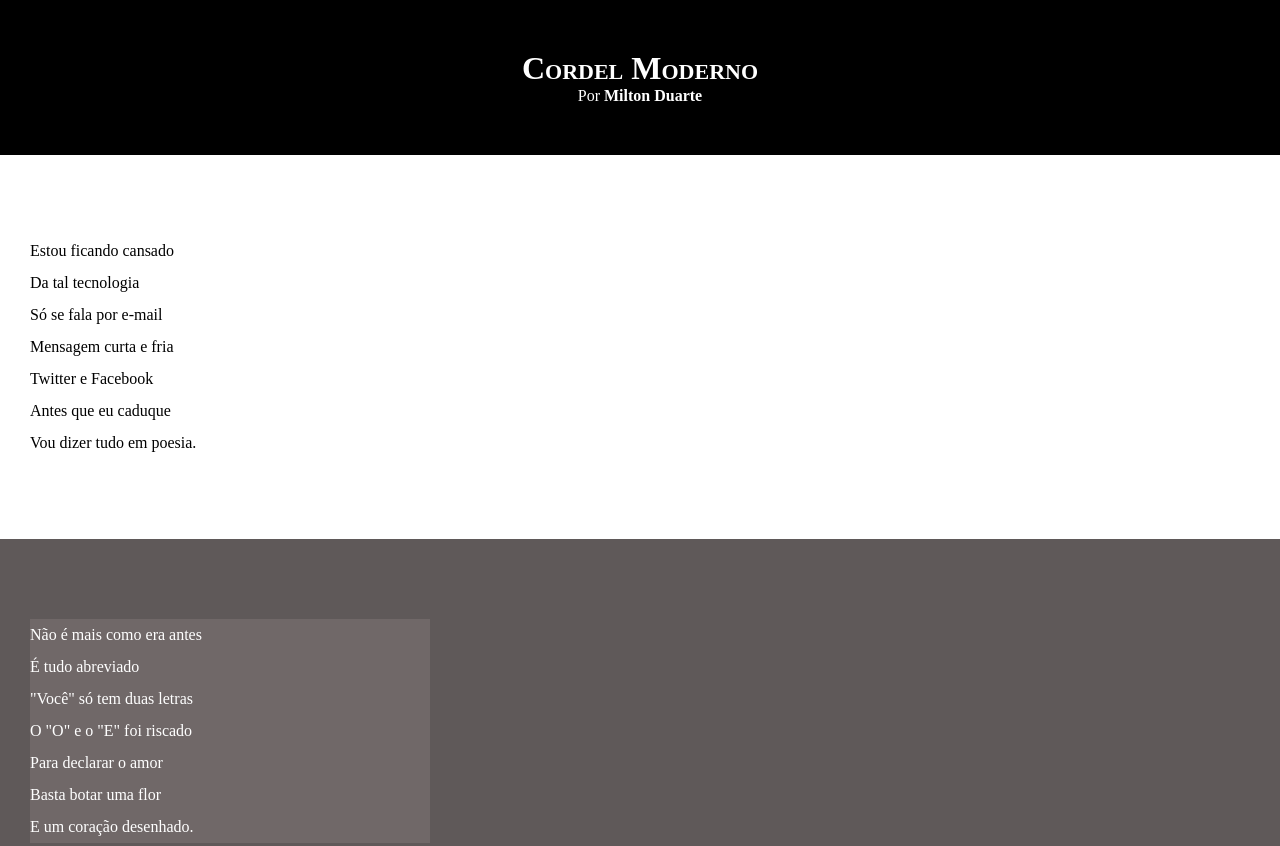
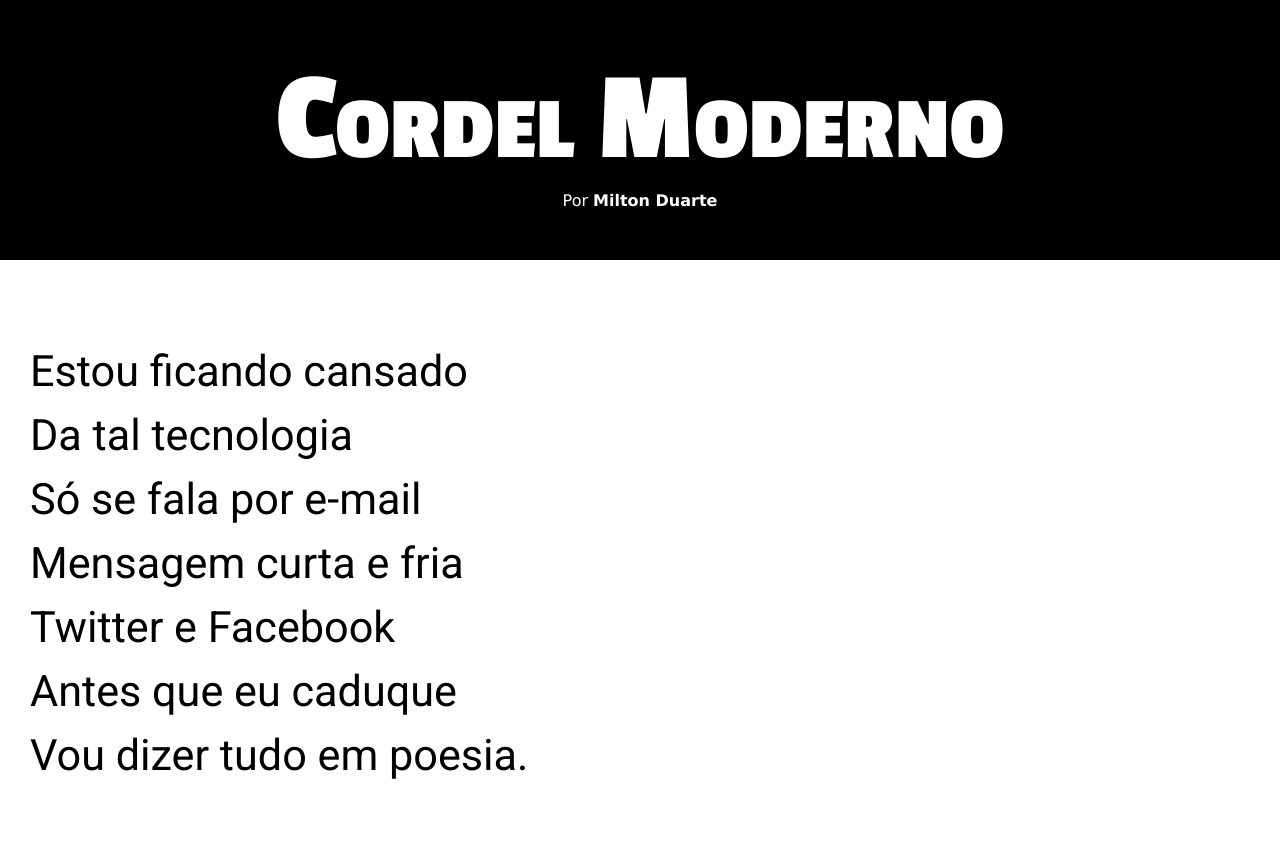
Before and after one commit to HelderAsao/Exercicios, a plain HTML site: page d012/index.html in a window 1280 px wide. Shown: the top 846 px of the page. Drawn offline with Linux system fonts and the light colour scheme.

Commit message:
atualizacao de estilos desafio 12

```diff
--- a/d012/estilo/style.css
+++ b/d012/estilo/style.css
@@ -1,13 +1,22 @@
 @charset "UTF-8";
 
+@import url('https://fonts.googleapis.com/css2?family=Passion+One:wght@400;700;900&display=swap');
+@import url('https://fonts.googleapis.com/css2?family=Roboto:ital,wght@0,100..900;1,100..900&display=swap');
+:root{
+    --font1: Verdana, Geneva, Tahoma, sans-serif;
+    --font2: "Passion One", serif;
+    --font3:  "Roboto", serif;
+}
 * {
     padding: 0;
     margin: 0;
     box-sizing: border-box;
+
 }
 
 html,
 body {
+    font-family: var(--font1);
     min-height: 100vh;
     background-color: darkgrey;
 }
@@ -22,7 +31,9 @@ header>h1 {
     padding-top: 50px;
     color: white;
     font-variant: small-caps;
-    text-transform: ;
+    font-family: var(--font2);
+    font-size: 10vw;
+
 }
 
 header>p {
@@ -45,8 +56,10 @@ section{
 
     padding-top: 10vh;
     padding-bottom:10vh;
-    line-height: 2rem;
+    line-height: 3rem;
     padding-left: 30px;
+    font-family: var(--font3);
+    font-size: 2rem;
 }
 
 section.normal{
@@ -60,8 +73,10 @@ section.imagem{
 }
 
 section.imagem>p{
-    width: 400px;
+
     background-color: rgb(112, 104, 104);
+    display: inline-block;
+    padding: 5px;
 }
 
 footer{
@@ -71,3 +86,19 @@ footer{
     color: white;
     padding: 10px;
 }
+
+
+
+@media(min-width:1100px){
+
+    section{
+
+    padding-top: 10vh;
+    padding-bottom:10vh;
+    line-height: 4rem;
+    padding-left: 30px;
+    font-family: var(--font3);
+    font-size: 2.7rem;
+    }
+
+}
```
